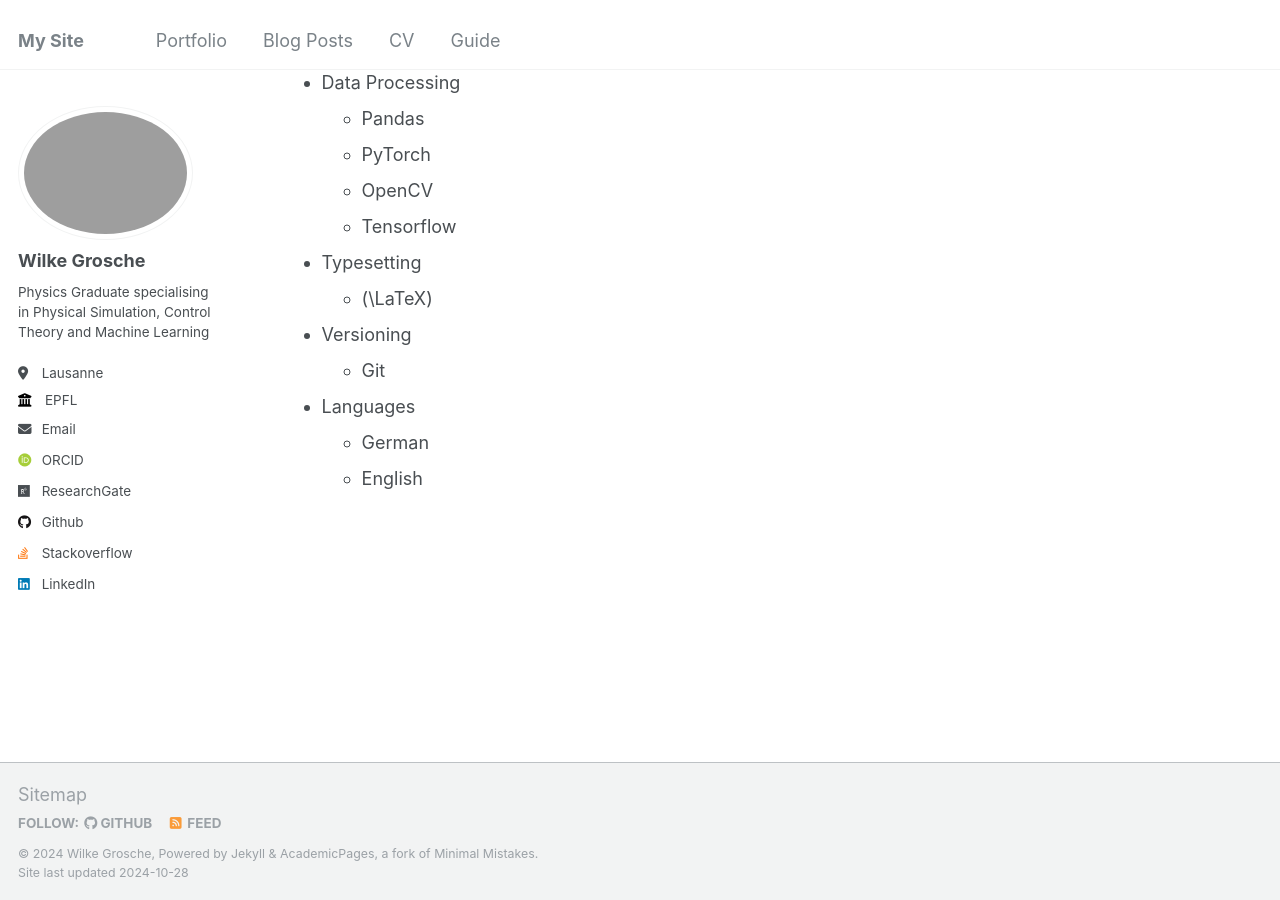
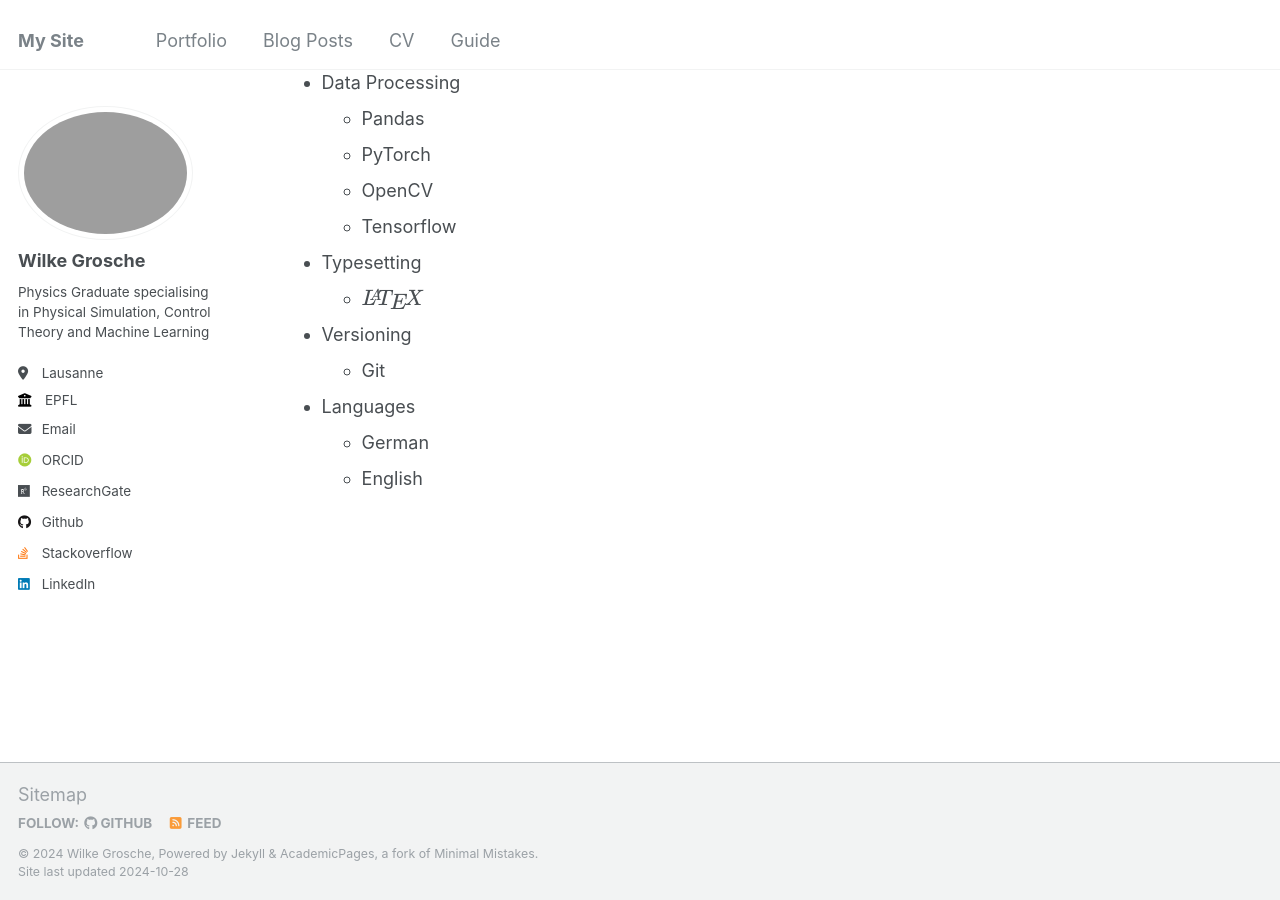
Before and after one commit to wgrosche/wgrosche.github.io, a Jekyll site: the page built from _pages/cv.md, in a window 1280 px wide and 900 px high, scrolled down 721 px. Built offline with Jekyll 4.4.1, drawn with Linux system fonts in a browser that asks for light colours; some web fonts are replaced.

Commit message:
Update cv.md

```diff
--- a/_pages/cv.md
+++ b/_pages/cv.md
@@ -37,7 +37,7 @@ Skills
   * OpenCV
   * Tensorflow
 * Typesetting
-  * \(\LaTeX\)
+  * \\(\LaTeX\\)
 * Versioning
   * Git
 * Languages
```
